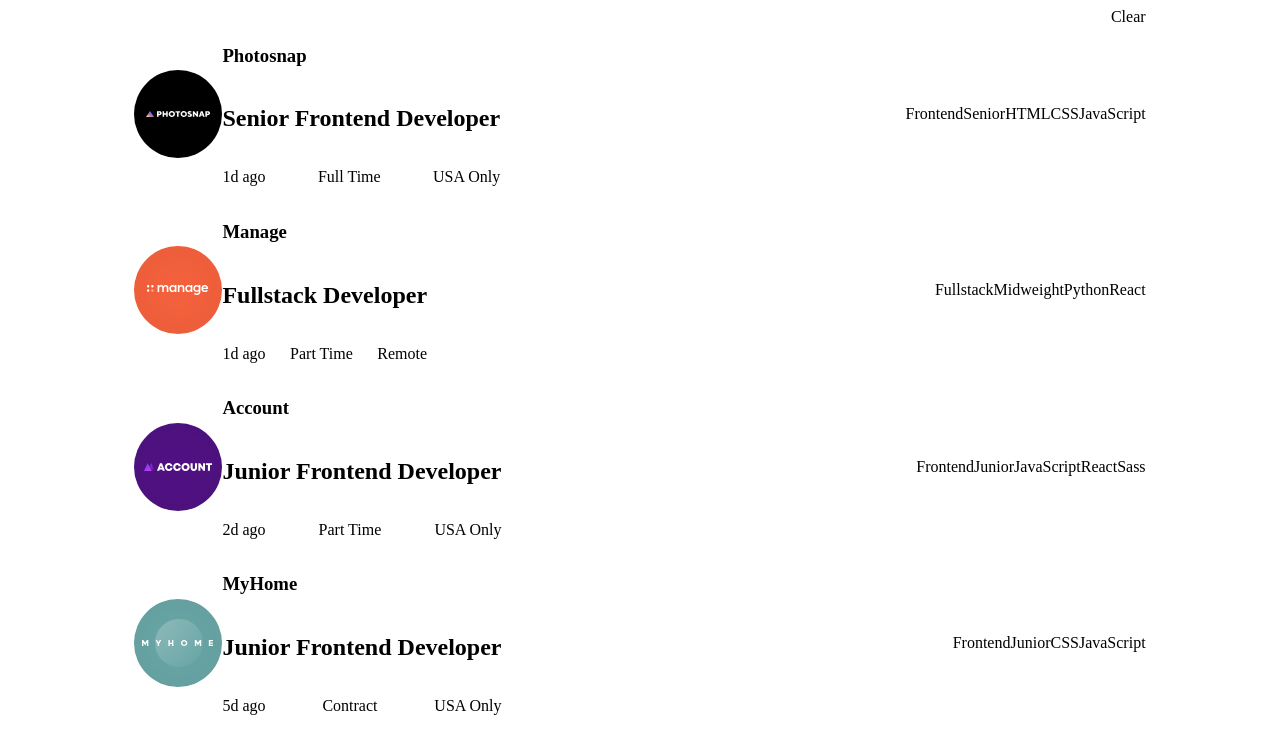
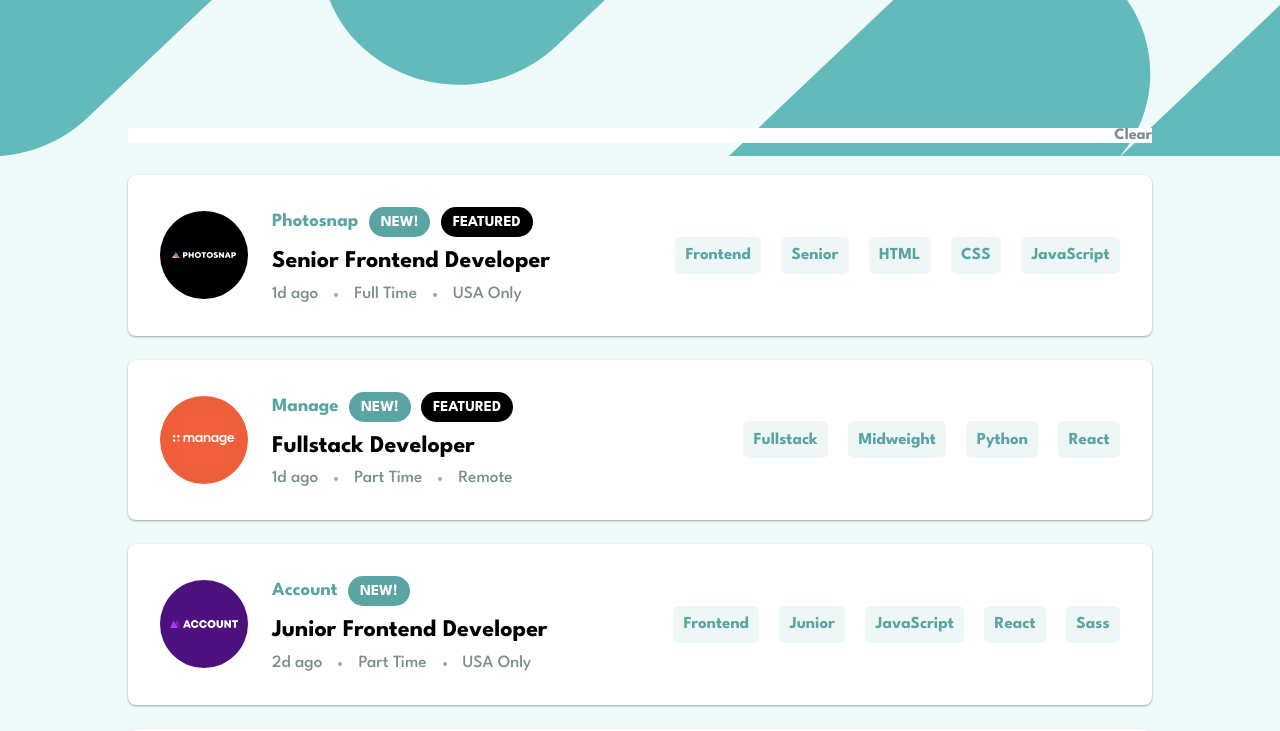
Before and after one commit to VasuBeachoo/job-listings-with-filtering, a JavaScript app: page / in a window 1280 px wide. Shown: the top 731 px of the page. Built offline with nearby package versions, Linux system fonts and the light colour scheme.

Commit message:
Style job listings

```diff
--- a/public/index.html
+++ b/public/index.html
@@ -4,6 +4,12 @@
     <meta charset="UTF-8" />
     <meta http-equiv="X-UA-Compatible" content="IE=edge" />
     <meta name="viewport" content="width=device-width, initial-scale=1.0" />
+    <link rel="preconnect" href="https://fonts.googleapis.com" />
+    <link rel="preconnect" href="https://fonts.gstatic.com" crossorigin />
+    <link
+      href="https://fonts.googleapis.com/css2?family=League+Spartan:wght@500;700&display=swap"
+      rel="stylesheet"
+    />
     <title>Job Listings With Filtering</title>
   </head>
   <body>
--- a/src/App.js
+++ b/src/App.js
@@ -1,6 +1,8 @@
 import styled from "styled-components";
+import GlobalStyle from "./GlobalStyle";
 import FilterBar from "./components/FilterBar";
 import JobList from "./components/JobList";
+import bgHeaderDesktop from "./assets/bg-header-desktop.svg";
 import logoPhotosnap from "./assets/photosnap.svg";
 import logoManage from "./assets/manage.svg";
 import logoAccount from "./assets/account.svg";
@@ -17,7 +19,13 @@
   flex-direction: column;
   justify-content: flex-start;
   align-items: center;
+  gap: 2rem;
   width: 80%;
+  margin: 8rem 2rem 4rem;
+
+  @media (max-width: 900px) {
+    gap: 5rem;
+  }
 `;
 
 const AppBox = styled.div`
@@ -27,6 +35,8 @@
   align-items: center;
   width: 100%;
   min-height: 100vh;
+  background: url(${bgHeaderDesktop}) var(--Light-Grayish-Cyan-Bg);
+  background-repeat: no-repeat;
 `;
 
 const App = () => {
@@ -185,6 +195,7 @@
 
   return (
     <AppBox>
+      <GlobalStyle />
       <Box>
         <FilterBar />
         <JobList jobListings={jobListings} />
--- /dev/null
+++ b/src/GlobalStyle.js
@@ -0,0 +1,26 @@
+import { createGlobalStyle } from "styled-components";
+
+const styled = { createGlobalStyle };
+
+const GlobalStyle = styled.createGlobalStyle`
+  :root {
+    --Desaturated-Dark-Cyan: hsl(180, 29%, 50%);
+    --Light-Grayish-Cyan-Bg: hsl(180, 52%, 96%);
+    --Light-Grayish-Cyan-Filter: hsl(180, 31%, 95%);
+    --Dark-Grayish-Cyan: hsl(180, 8%, 52%);
+    --Very-Dark-Grayish-Cyan: hsl(180, 14%, 20%);
+    --White: hsl(0, 0%, 100%);
+    --Black: hsl(0, 0%, 0%);
+  }
+
+  * {
+    box-sizing: border-box;
+    font-family: "League Spartan", sans-serif;
+  }
+
+  body {
+    margin: 0;
+  }
+`;
+
+export default GlobalStyle;
--- a/src/components/FilterBar.js
+++ b/src/components/FilterBar.js
@@ -1,7 +1,17 @@
 import styled from "styled-components";
 
 export const ClearFiltersBtn = styled.p`
+  user-select: none;
+  color: var(--Dark-Grayish-Cyan);
+  font-weight: 700;
   margin: 0 0 0 auto;
+  transition: 0.2s;
+
+  &:hover {
+    cursor: pointer;
+    color: var(--Desaturated-Dark-Cyan);
+    text-decoration: underline;
+  }
 `;
 
 export const FilterBarBox = styled.div`
@@ -10,6 +20,7 @@
   justify-content: flex-start;
   align-items: center;
   width: 100%;
+  background-color: var(--White);
 `;
 
 const FilterBar = ({ className }) => {
--- a/src/components/JobCategory.js
+++ b/src/components/JobCategory.js
@@ -1,12 +1,32 @@
 import styled from "styled-components";
 
-export const CategoryText = styled.p``;
+export const CategoryText = styled.h3`
+  color: var(--Desaturated-Dark-Cyan);
+  font-size: 1.05rem;
+  font-weight: 700;
+  transition: 0.25s;
+  margin: 0;
+`;
 
 export const CategoryBox = styled.div`
   display: flex;
   flex-direction: row;
   justify-content: center;
   align-items: center;
+  user-select: none;
+  background-color: var(--Light-Grayish-Cyan-Filter);
+  border-radius: 0.35rem;
+  padding: 0.65rem;
+  transition: 0.25s;
+
+  &:hover {
+    cursor: pointer;
+    background-color: var(--Desaturated-Dark-Cyan);
+
+    ${CategoryText} {
+      color: var(--White);
+    }
+  }
 `;
 
 const JobCategory = ({ className, text }) => {
--- a/src/components/JobList.js
+++ b/src/components/JobList.js
@@ -6,7 +6,12 @@
   flex-direction: column;
   justify-content: flex-start;
   align-items: flex-start;
+  gap: 1.5rem;
   width: 100%;
+
+  @media (max-width: 900px) {
+    gap: 4.5rem;
+  }
 `;
 
 const JobList = ({ className, jobListings }) => {
--- a/src/components/JobListing.js
+++ b/src/components/JobListing.js
@@ -1,43 +1,95 @@
 import styled from "styled-components";
+import { NewTag, FeaturedTag } from "./ListingTag";
 import JobCategory from "./JobCategory";
 
 export const CategoriesBox = styled.div`
   display: flex;
   flex-direction: row;
-  justify-content: flex-start;
+  justify-content: flex-end;
   align-items: center;
+  flex-wrap: wrap;
+  gap: 1.25rem;
   margin-left: auto;
+
+  @media (max-width: 900px) {
+    justify-content: flex-start;
+    margin-left: 0;
+  }
 `;
 
-export const InfoDivider = styled.div``;
+export const CategoriesDivider = styled.hr`
+  display: none;
+  width: 100%;
+  opacity: 0.5;
 
-export const InfoText = styled.p``;
+  @media (max-width: 900px) {
+    display: block;
+  }
+`;
+
+export const InfoDivider = styled.div`
+  display: flex;
+  flex-shrink: 0;
+  width: 0.25rem;
+  height: 0.25rem;
+  background-color: var(--Dark-Grayish-Cyan);
+  border-radius: 100%;
+  opacity: 0.75;
+`;
+
+export const InfoText = styled.p`
+  text-align: center;
+  color: var(--Dark-Grayish-Cyan);
+  font-size: 1.075rem;
+  font-weight: 500;
+  line-height: 1.75ch;
+  margin: 0;
+`;
 
 export const InfoFooterBox = styled.div`
   display: flex;
   flex-direction: row;
   justify-content: space-between;
   align-items: center;
-  width: 100%;
+  gap: 1rem;
 `;
 
-export const JobPosition = styled.h2``;
+export const JobPosition = styled.h2`
+  user-select: none;
+  color: var(--Black);
+  font-weight: 700;
+  line-height: 1.75ch;
+  margin: 0;
+  transition: 0.2s;
 
-export const CompanyName = styled.h3``;
+  &:hover {
+    cursor: pointer;
+    color: var(--Desaturated-Dark-Cyan);
+  }
+`;
+
+export const CompanyName = styled.h3`
+  color: var(--Desaturated-Dark-Cyan);
+  font-weight: 700;
+  line-height: 1.75ch;
+  margin: 0;
+`;
 
 export const InfoHeaderBox = styled.div`
   display: flex;
   flex-direction: row;
   justify-content: flex-start;
   align-items: center;
+  gap: 0.65rem;
   width: 100%;
 `;
 
 export const InfoBox = styled.div`
   display: flex;
   flex-direction: column;
-  justify-content: flex-start;
+  justify-content: space-between;
   align-items: flex-start;
+  gap: 0.75rem;
 `;
 
 export const Logo = styled.img``;
@@ -47,14 +99,32 @@
   flex-direction: column;
   justify-content: center;
   align-items: center;
+
+  @media (max-width: 900px) {
+    position: absolute;
+    top: -2.5rem;
+  }
 `;
 
 export const ListingBox = styled.div`
+  position: relative;
   display: flex;
   flex-direction: row;
   justify-content: flex-start;
   align-items: center;
+  gap: 1.5rem;
   width: 100%;
+  background-color: var(--White);
+  border-radius: 0.5rem;
+  box-shadow: rgba(0, 0, 0, 0.12) 0px 1px 3px, rgba(0, 0, 0, 0.24) 0px 1px 2px;
+  padding: 2rem;
+
+  @media (max-width: 900px) {
+    flex-direction: column;
+    justify-content: flex-start;
+    align-items: flex-start;
+    padding-top: 4rem;
+  }
 `;
 
 const JobListing = ({ className, data }) => {
@@ -69,6 +139,8 @@
       <InfoBox>
         <InfoHeaderBox>
           <CompanyName>{data.company}</CompanyName>
+          {data.new && <NewTag />}
+          {data.featured && <FeaturedTag />}
         </InfoHeaderBox>
         <JobPosition>{data.position}</JobPosition>
         <InfoFooterBox>
@@ -79,6 +151,7 @@
           <InfoText>{data.location}</InfoText>
         </InfoFooterBox>
       </InfoBox>
+      <CategoriesDivider />
       <CategoriesBox>
         {categories.map((category) => (
           <JobCategory key={categoryId++} text={category} />
--- /dev/null
+++ b/src/components/ListingTag.js
@@ -0,0 +1,35 @@
+import styled from "styled-components";
+
+export const TagText = styled.h3`
+  color: var(--White);
+  font-size: 0.95rem;
+  font-weight: 700;
+  margin: 0;
+`;
+
+export const TagBox = styled.div`
+  display: flex;
+  flex-direction: row;
+  justify-content: center;
+  align-items: center;
+  border-radius: 1rem;
+  padding: 0.5rem 0.75rem;
+`;
+
+const ListingTag = ({ className, text }) => {
+  return (
+    <TagBox className={className}>
+      <TagText>{text}</TagText>
+    </TagBox>
+  );
+};
+
+export const NewTag = styled(ListingTag).attrs({ text: "NEW!" })`
+  background-color: var(--Desaturated-Dark-Cyan);
+`;
+
+export const FeaturedTag = styled(ListingTag).attrs({ text: "FEATURED" })`
+  background-color: var(--Black);
+`;
+
+export default ListingTag;
```
